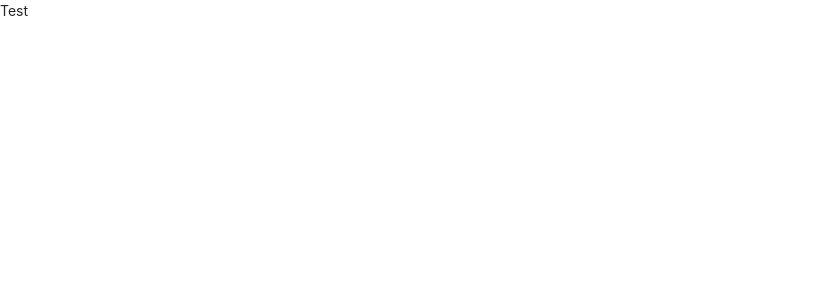
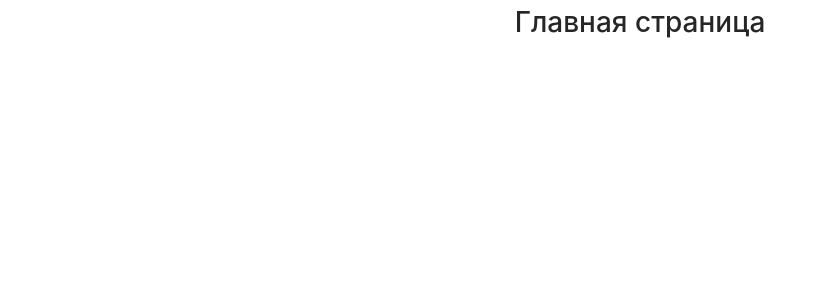
Before and after one commit to Denwa799/SoccerStat, a React (Create React App) app: page / in a window 1280 px wide. Shown: the top 300 px of the page, without its empty margins (0-826 px from the left). Built offline with nearby package versions, Linux system fonts and the light colour scheme.

Commit message:
Add app routing

```diff
--- a/src/App.tsx
+++ b/src/App.tsx
@@ -1,8 +1,13 @@
 import React from 'react';
 import 'antd/dist/antd.css';
+import AppRouter from './components/AppRouter/AppRouter';
 
-const App = () => {
-  return <div>Test</div>;
+const App: React.FC = () => {
+  return (
+    <div>
+      <AppRouter />
+    </div>
+  );
 };
 
 export default App;
--- /dev/null
+++ b/src/components/AppRouter/AppRouter.tsx
@@ -0,0 +1,15 @@
+import React from 'react';
+import { Routes, Route, Navigate } from 'react-router-dom';
+import { MAIN_ROUTE } from '../../utils/routes';
+import Main from '../pages/Main/Main';
+
+const AppRouter: React.FC = () => {
+  return (
+    <Routes>
+      <Route path={MAIN_ROUTE} element={<Main />} />
+      <Route path="*" element={<Navigate replace to="/" />} />
+    </Routes>
+  );
+};
+
+export default AppRouter;
--- /dev/null
+++ b/src/components/pages/Main/Main.module.css
@@ -0,0 +1,3 @@
+.Main {
+    text-align: center;
+}
--- /dev/null
+++ b/src/components/pages/Main/Main.tsx
@@ -0,0 +1,8 @@
+import React from 'react';
+import styles from './Main.module.css';
+
+const Main: React.FC = () => {
+  return <h1 className={styles.Main}>Главная страница</h1>;
+};
+
+export default Main;
--- /dev/null
+++ b/src/utils/routes.ts
@@ -0,0 +1 @@
+export const MAIN_ROUTE = '/';
```
